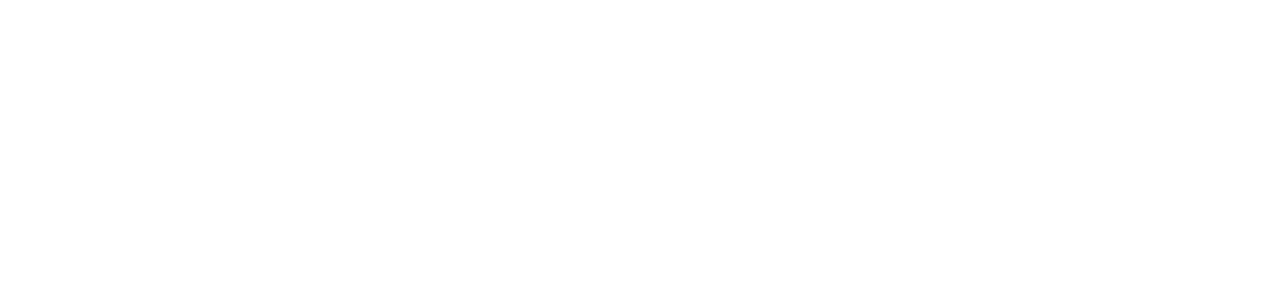
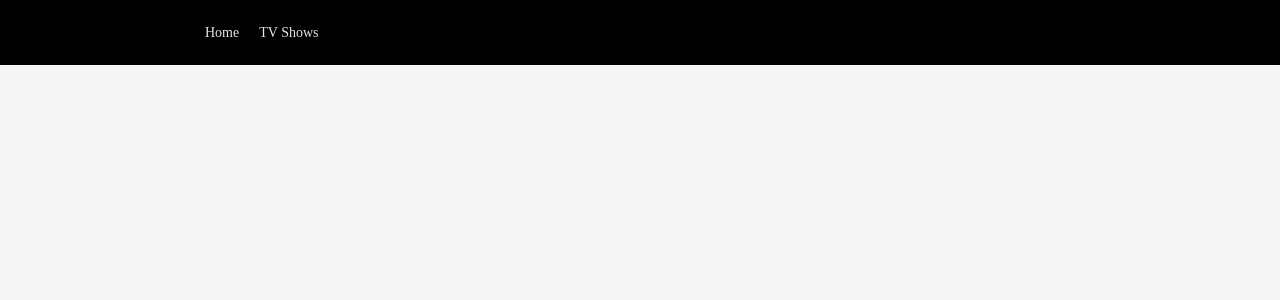
Before and after one commit to parkchansaem/react-netflix-clone-1, a React (Create React App) app: page / in a window 1280 px wide. Shown: the top 300 px of the page. Built offline with nearby package versions, Linux system fonts and the light colour scheme.

Commit message:
Header Part one

```diff
--- a/src/App.tsx
+++ b/src/App.tsx
@@ -1,10 +1,29 @@
+import { BrowserRouter as Routes, Route, Switch } from "react-router-dom";
+import Header from "./components/Header";
 import GlobalStyle from "./GlobalStyle";
+import Home from "./routes/Home";
+import Search from "./routes/Search";
+import TV from "./routes/TV";
 
 const App = () => {
   return (
-    <div>
+    <>
       <GlobalStyle />
-    </div>
+      <Routes>
+        <Header />
+        <Switch>
+          <Route path="/">
+            <Home />
+          </Route>
+          <Route path="/tv">
+            <TV />
+          </Route>
+          <Route path="/search">
+            <Search />
+          </Route>
+        </Switch>
+      </Routes>
+    </>
   );
 };
 
--- /dev/null
+++ b/src/components/Header.tsx
@@ -0,0 +1,63 @@
+import styled from "styled-components";
+
+const Nav = styled.nav`
+  display: flex;
+  justify-content: space-between;
+  align-items: center;
+  position: fixed;
+  width: 100%;
+  top: 0;
+  background-color: black;
+  font-size: 14px;
+  padding: 20px 60px;
+  color: white;
+`;
+
+const Column = styled.div`
+  display: flex;
+  align-items: center;
+`;
+
+const Logo = styled.svg`
+  margin-right: 50px;
+  width: 95px;
+  height: 25px;
+  fill: ${(props) => props.theme.red};
+  path {
+    stroke-width: 6px;
+    stroke: white;
+  }
+`;
+
+const Items = styled.ul`
+  display: flex;
+  align-items: center;
+`;
+
+const Item = styled.li`
+  margin-right: 20px;
+  color: ${(props) => props.theme.white.darker};
+  transition: color 0.3s ease-in-out;
+  &:hover {
+    color: ${(props) => props.theme.white.lighter};
+  }
+`;
+
+const Header = () => {
+  return (
+    <Nav>
+      <Column>
+        <Logo />
+        <Items>
+          <Item>Home</Item>
+          <Item>TV Shows</Item>
+        </Items>
+      </Column>
+      <Column>
+        <button>Search</button>
+      </Column>
+    </Nav>
+  );
+};
+
+export default Header;
--- /dev/null
+++ b/src/routes/Home.tsx
@@ -0,0 +1,9 @@
+const Home = () => {
+  return (
+    <div style={{ backgroundColor: "whitesmoke", height: "200vh" }}>
+      <h1>Home</h1>
+    </div>
+  );
+};
+
+export default Home;
--- /dev/null
+++ b/src/routes/Search.tsx
@@ -0,0 +1,9 @@
+const Search = () => {
+  return (
+    <div>
+      <h1>Search</h1>
+    </div>
+  );
+};
+
+export default Search;
--- /dev/null
+++ b/src/routes/TV.tsx
@@ -0,0 +1,9 @@
+const TV = () => {
+  return (
+    <div>
+      <h1>TV</h1>
+    </div>
+  );
+};
+
+export default TV;
```
